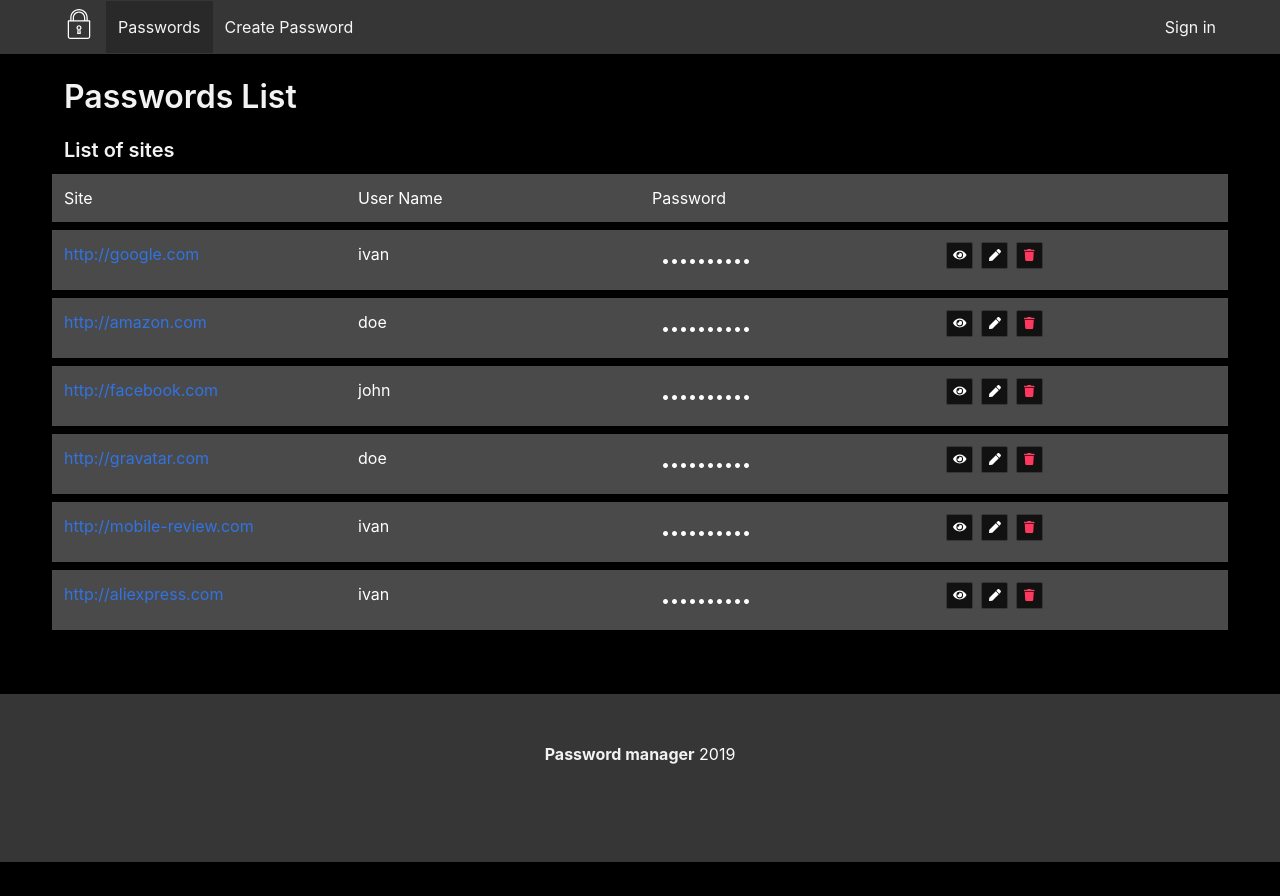
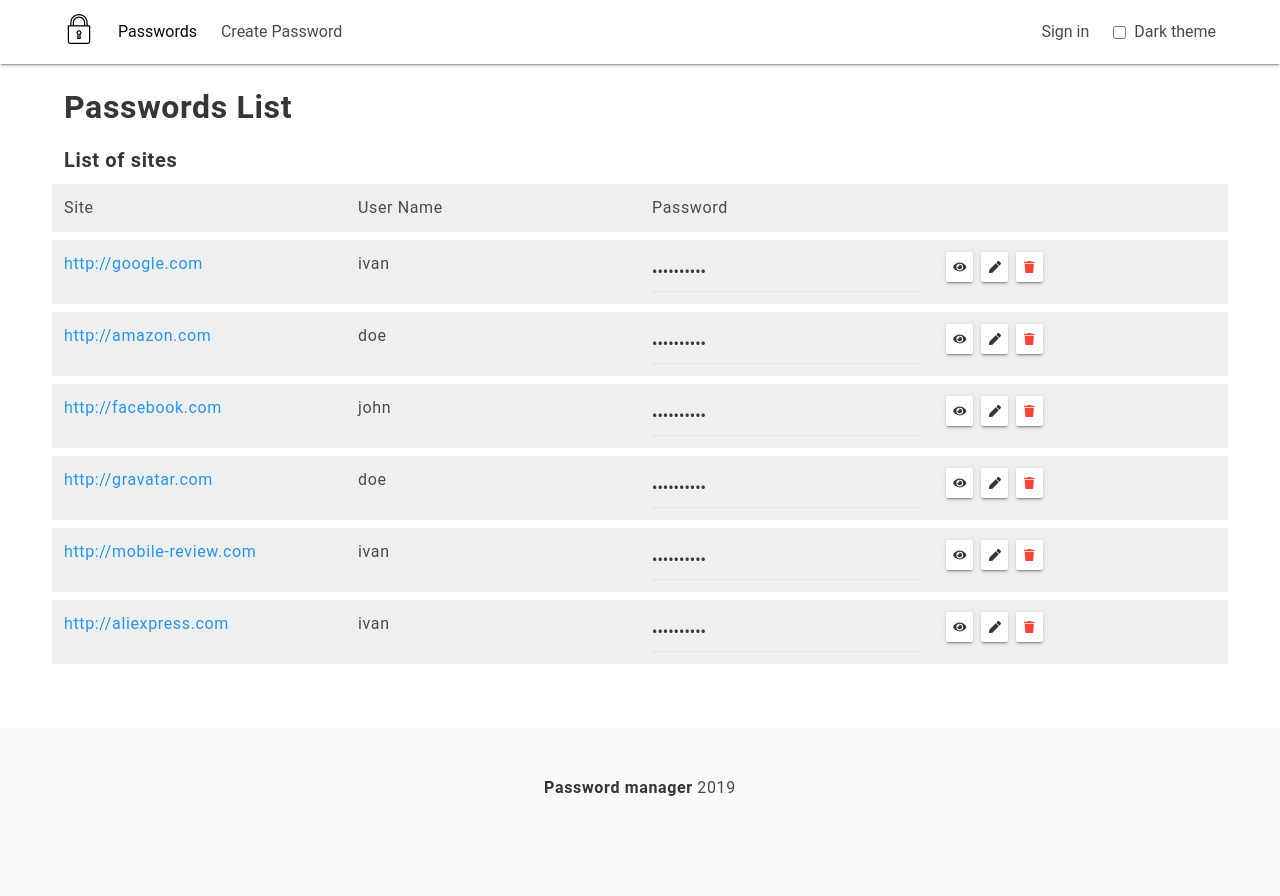
Before and after one commit to nikbabchenko/angular-forms, an Angular app: page /passwords in a window 1280 px wide. Before the commit the page ends 862 px from the top, so only its background shows below. Built offline with nearby package versions, Linux system fonts and the light colour scheme.

Commit message:
Finished theme and header

```diff
--- a/src/app/app.component.ts
+++ b/src/app/app.component.ts
@@ -14,6 +14,5 @@ export class AppComponent implements OnInit {
 
   ngOnInit() {
     this.themeService.init();
-    this.themeService.changeTheme(THEME.dark);
   }
 }
--- a/src/app/core/layout/header/header.component.html
+++ b/src/app/core/layout/header/header.component.html
@@ -38,12 +38,16 @@
             </g></svg
         ></a>
       </div>
-      <div class="navbar-burger burger"><span></span><span></span><span></span></div>
+      <div class="navbar-burger burger" (click)="toggleMenu()"><span></span><span></span><span></span></div>
     </div>
-    <div class="navbar-menu">
+    <div class="navbar-menu" [style.display]="isShowMobileMenu ? 'block' : null">
       <pm-nav [routes]="routes"></pm-nav>
       <div class="navbar-end">
         <a class="navbar-item" [routerLink]="['/auth/login']" routerLinkActive="router-link-active">Sign in</a>
+        <label class="checkbox navbar-item">
+          <input [checked]="themeService.isDark" (change)="onThemeChange($event)" type="checkbox" />
+          &nbsp; Dark theme
+        </label>
       </div>
     </div>
   </div>
--- a/src/app/core/layout/header/header.component.ts
+++ b/src/app/core/layout/header/header.component.ts
@@ -1,6 +1,7 @@
 import { Component, OnInit } from '@angular/core';
 import { INavRoute } from '../../models/nav-route.interface';
 import { ThemeService } from '../../services/theme.service';
+import { THEME } from '../../constants/theme.constants';
 
 @Component({
   selector: 'pm-header',
@@ -8,6 +9,8 @@ import { ThemeService } from '../../services/theme.service';
   styleUrls: ['./header.component.scss']
 })
 export class HeaderComponent implements OnInit {
+  isShowMobileMenu = false;
+
   routes: INavRoute[] = [
     {
       link: ['passwords'],
@@ -23,4 +26,12 @@ export class HeaderComponent implements OnInit {
   constructor(public themeService: ThemeService) {}
 
   ngOnInit() {}
+
+  onThemeChange() {
+    this.themeService.toggleTheme();
+  }
+
+  toggleMenu() {
+    this.isShowMobileMenu = !this.isShowMobileMenu;
+  }
 }
--- a/src/app/core/services/theme.service.ts
+++ b/src/app/core/services/theme.service.ts
@@ -7,11 +7,15 @@ import { THEME } from '../constants/theme.constants';
 })
 export class ThemeService {
   private currentTheme$ = new BehaviorSubject(THEME.light);
-  isDark = false;
+  isDark = this.currentTheme === THEME.dark;
   constructor() {}
 
   changeTheme(theme: string) {
     this.currentTheme = theme;
+  }
+
+  toggleTheme() {
+    this.changeTheme(this.isDark ? THEME.light : THEME.dark);
   }
 
   init() {
--- a/src/styles.scss
+++ b/src/styles.scss
@@ -11,7 +11,7 @@ body {
 
 .is-dark {
   .has-table-bg {
-    background-color: #4a4a4a;
+    background-color: #28292c;
     color: white;
   }
 }
```
